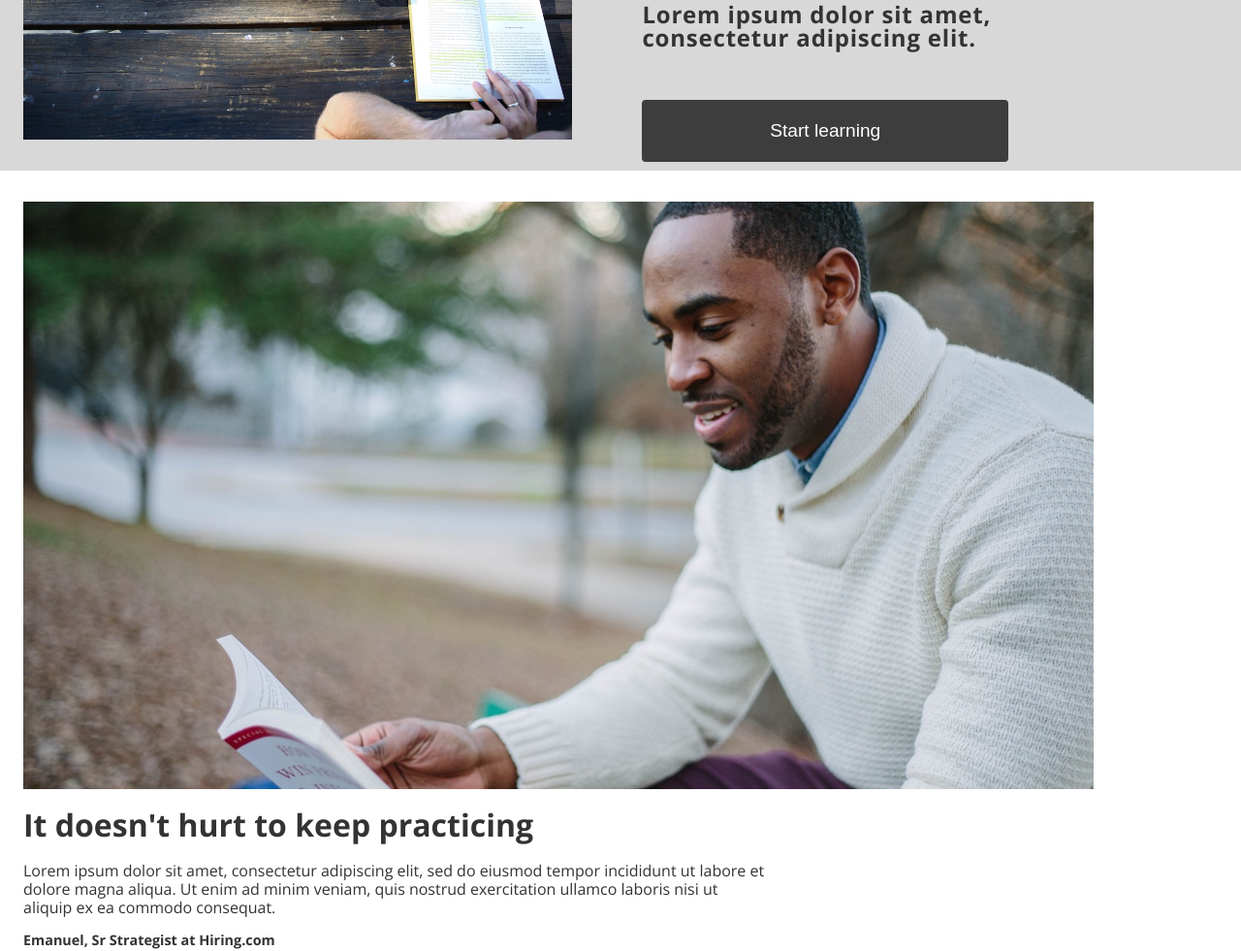
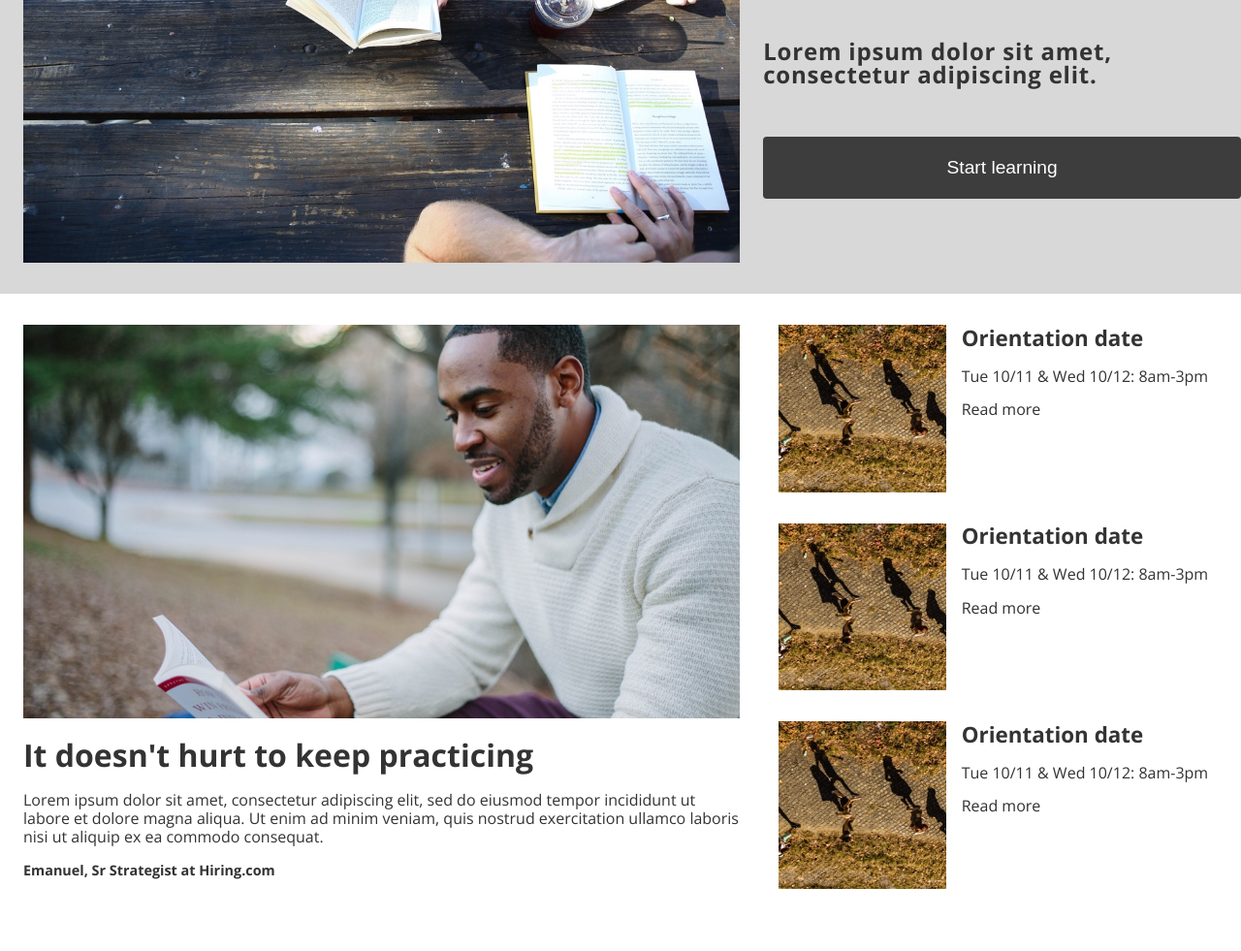
Before and after one commit to jrbentobox/Colamar, a plain HTML site: page index.html in a window 1280 px wide. Shown: the part 371-1352 px from the top of the page at 97% size. Drawn offline with nearby package versions, Linux system fonts and the light colour scheme.

Commit message:
section fixes

```diff
--- a/resources/style.css
+++ b/resources/style.css
@@ -16,7 +16,7 @@ body{
 
 header {
     background-color: white;
-    height: 2rem;
+    height: 4rem;
     position: fixed;
     top: 0;
     left: 0;
@@ -118,6 +118,10 @@ button {
     width: 100%;
 }
 
+button:hover {
+    background-color: #555555;
+}
+
 .cover {
     background-color: #d8d8d8;
     width: 100%;
@@ -159,5 +163,41 @@ button {
     display: flex;
     flex-direction: column;
     justify-content: center;
-    padding: 0 15rem 0 3rem;
+    /* padding: 0 15rem 0 3rem; */
 }
+
+.articles .featured .pic img {
+    width: 100%;
+    height: auto;
+}
+
+.articles {
+    display: flex;
+    flex-direction: row;
+}
+
+.articles .others {
+    display: flex;
+    flex-direction: column;
+    padding-bottom: 2rem;
+    padding-top: 1rem;
+    /* padding: 1rem 15rem 2rem 3rem; */
+}
+
+.articles .others .card_pic{
+    display: flex;
+    flex-direction: row;
+}
+
+.articles .others .card_pic .pic {
+    width: 35%;
+}
+
+.articles .others .card_pic .pic img {
+    width: 100%;
+    height: auto;
+}
+
+.card_pic .pic {
+    padding: 1rem;
+}
```
